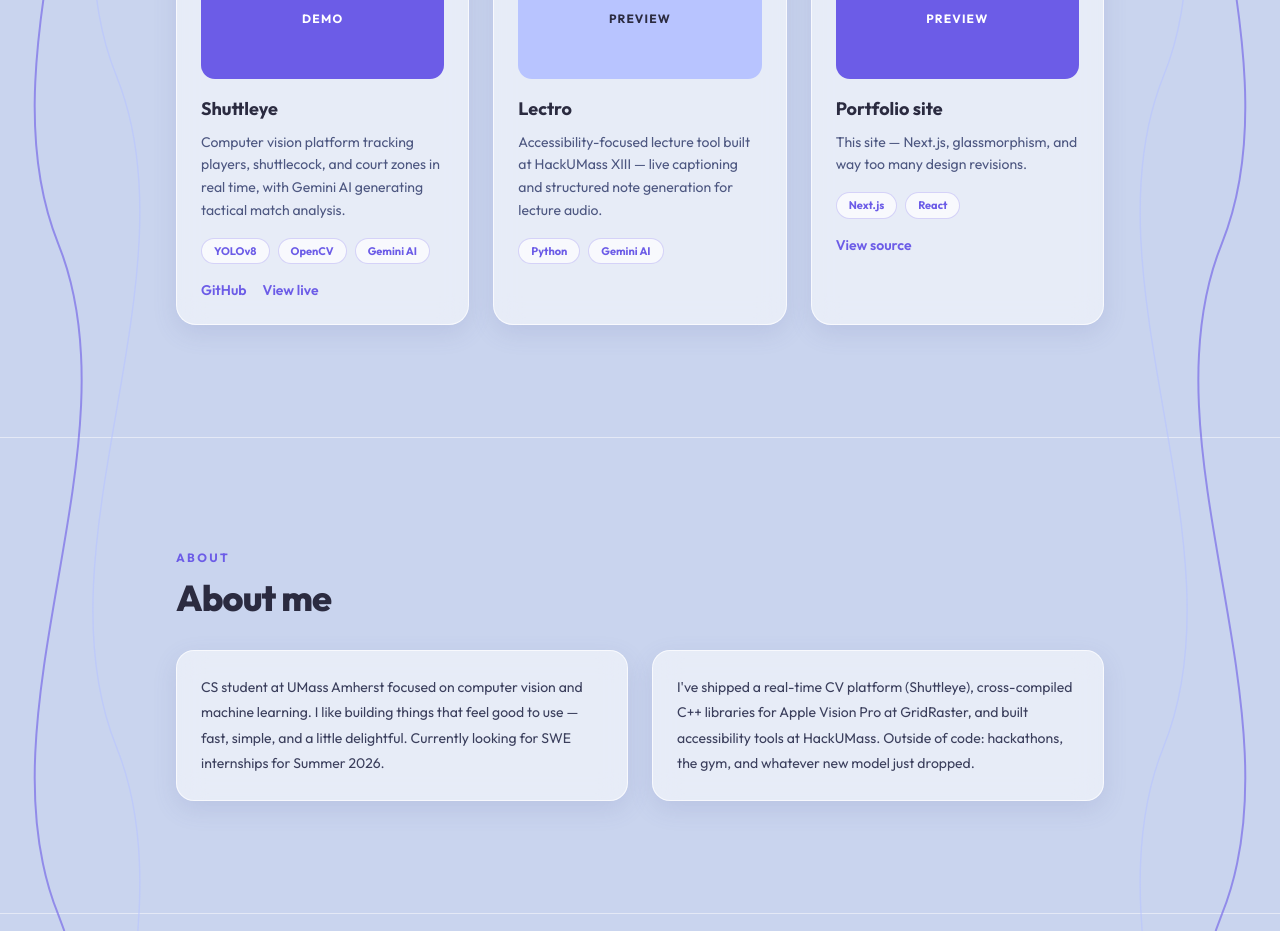
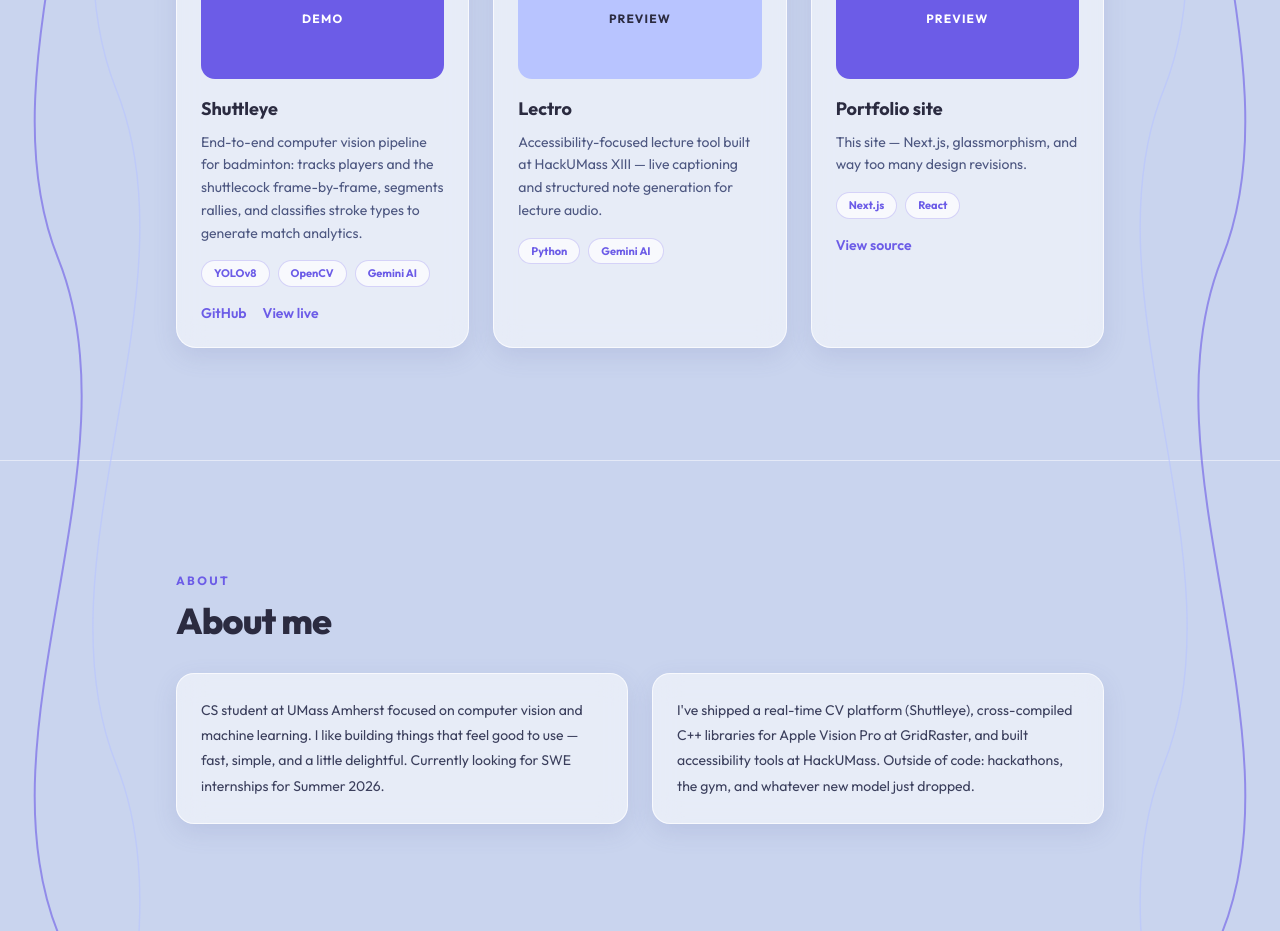
Before and after one commit to jameshualiu/jameshualiu.me, a Next.js app: page / in a window 1280 px wide. Shown: the part 2440-3371 px from the top of the page. Built offline with nearby package versions, Linux system fonts and the light colour scheme.

Commit message:
fix: rewrite Shuttleye project description

```diff
--- a/components/Projects.tsx
+++ b/components/Projects.tsx
@@ -6,7 +6,7 @@ const projects = [
   {
     title: "Shuttleye",
     visual: { label: "DEMO", bg: "bg-[#6c5ce7]", text: "text-white" },
-    desc: "Computer vision platform tracking players, shuttlecock, and court zones in real time, with Gemini AI generating tactical match analysis.",
+    desc: "End-to-end computer vision pipeline for badminton: tracks players and the shuttlecock frame-by-frame, segments rallies, and classifies stroke types to generate match analytics.",
     tags: ["YOLOv8", "OpenCV", "Gemini AI"],
     links: [
       { label: "GitHub", href: "https://github.com/jameshualiu/badminton-ai-analyst" },
```
